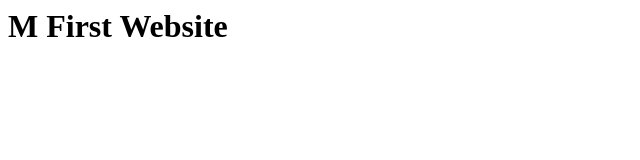
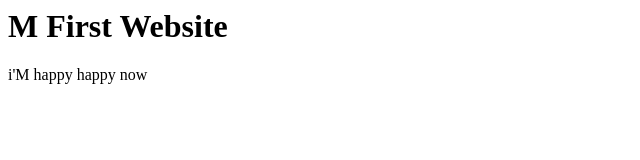
Before and after one commit to Habib010/my-first-web, a plain HTML site: page index.html in a window 1280 px wide. Shown: the whole page, without its empty margins (0-640 px from the left). Drawn offline with Linux system fonts and the light colour scheme.

Commit message:
updating

```diff
--- a/index.html
+++ b/index.html
@@ -1 +1,2 @@
 <h1>M First Website</h1>
+<p>i'M happy happy now</p>
```
